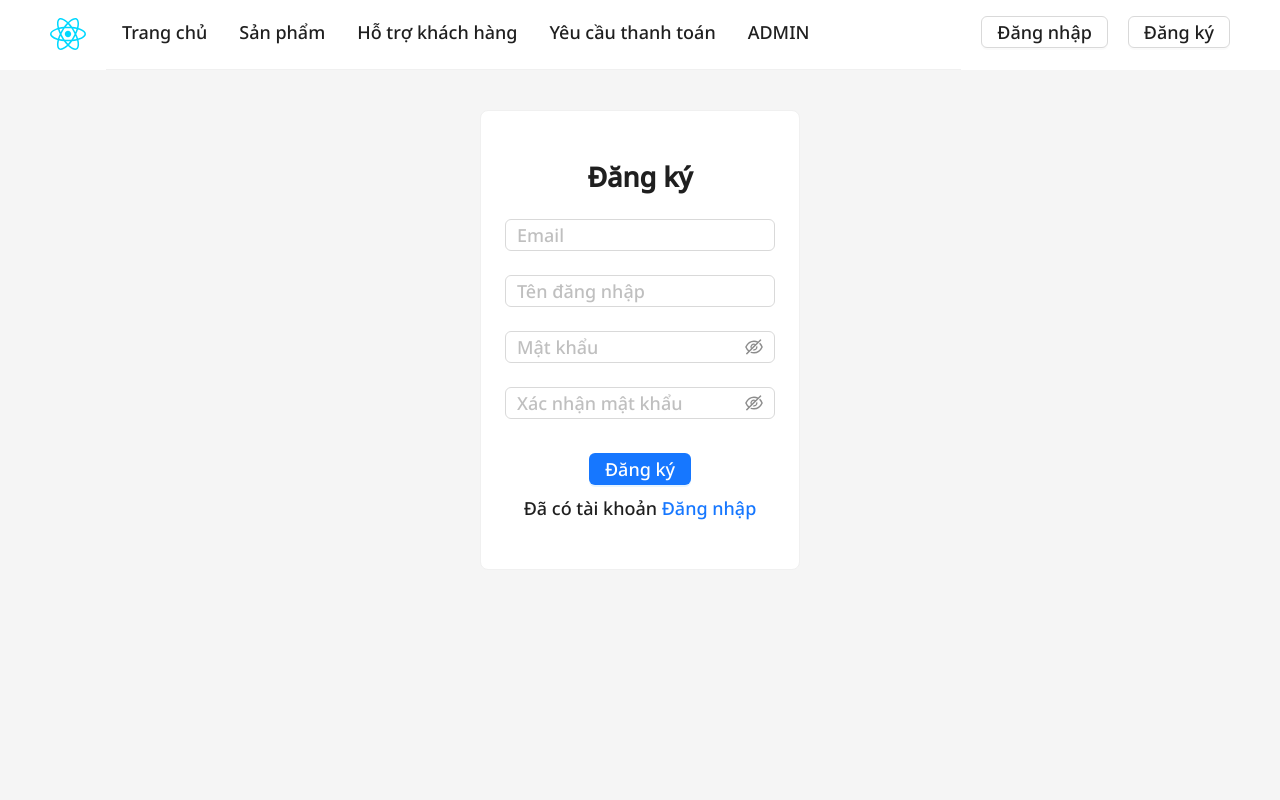
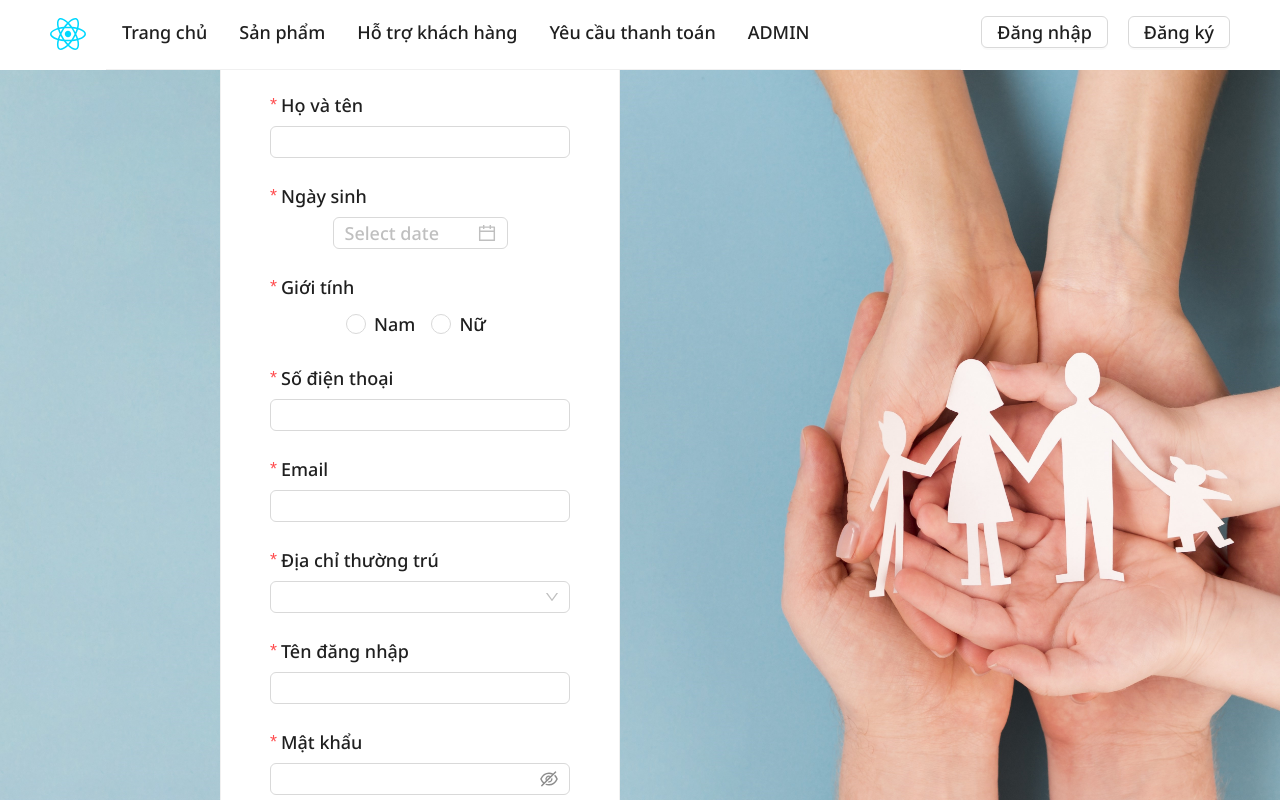
Before and after one commit to nthihongphuc/System-Of-Health-Insurance, a React (Vite) app: page /register in a window 1280 px wide. Shown: the top 800 px of the page. Built offline with nearby package versions, Linux system fonts and the light colour scheme; the HTML template or start-up script is replaced by a standard one.

Commit message:
change layout, update sign up

```diff
--- a/src/pages/FogotPasswordPage.jsx
+++ b/src/pages/ForgotPasswordPage.jsx
@@ -39,16 +39,6 @@ const FogotPasswordPage = () => {
     };
   return (
     <Layout style={{ height: "100%" }}>
-      <Header
-        style={{
-          padding: 38,
-          background: colorBgContainer,
-          // background: "#yourBackgroundColor",  // Thay #yourBackgroundColor bằng mã màu bạn muốn sử dụng
-          display: "flex",
-          alignItems: "center",
-        }}
-      >
-      </Header>
       <Content style={{ margin: 40 }}>
         <Card
           style={{ width: "100%", minHeight: "100vh" }}
@@ -60,7 +50,7 @@ const FogotPasswordPage = () => {
         >
           <h2 style={{ textAlign: "center" }}>Cấp lại mật khẩu</h2>
           <Form
-            name="fogot_password_form"
+            name="forgot_password_form"
             onFinish={onFinish}
             style={{ width: 300, textAlign: "center" }}
             layout="vertical"
@@ -83,7 +73,7 @@ const FogotPasswordPage = () => {
               <Button
                 type="primary"
                 htmlType="submit"
-                className="fogotpass-form-button"
+                className="forgotpass-form-button"
                 style={{ marginTop: 10 }}
               >
                 Gửi mã yêu cầu
--- a/src/pages/LoginPage.jsx
+++ b/src/pages/LoginPage.jsx
@@ -1,37 +1,64 @@
 // import thư viện ở đây
-import { Form, Input, Button, Row, Card } from "antd";
+import { Form, Input, Button, Row, Card, Col } from "antd";
 import { Link, useNavigate } from "react-router-dom";
 import api from "../api/endpoint";
 import { toast } from "react-toastify";
-import React, { useState } from 'react'
+import React, { useState } from "react";
+import home1 from "../assets/home.jpg";
 
 // Định nghĩa component
 const LoginPage = () => {
   const navigate = useNavigate();
   const [error, setError] = useState(null);
-  const [username, setUsername] = React.useState("")
-  const [password, setPassword] = React.useState("")
+  const [username, setUsername] = React.useState("");
+  const [password, setPassword] = React.useState("");
 
   const onFinish = async () => {
     try {
       const data = await api.login({ username, password });
       if (data.success) {
-        localStorage.setItem('access_token', data.data.accessToken);
-        navigate('/home');
+        localStorage.setItem("access_token", data.data.accessToken);
+        navigate("/home");
       } else {
         // Sử dụng toast để hiển thị thông báo lỗi
-        toast.error('Đăng nhập không thành công. Vui lòng kiểm tra lại thông tin đăng nhập.');
+        toast.error(
+          "Đăng nhập không thành công. Vui lòng kiểm tra lại thông tin đăng nhập."
+        );
       }
     } catch (error) {
-      console.error('Error during login:', error);
+      console.error("Error during login:", error);
       // Sử dụng toast để hiển thị thông báo lỗi
-      toast.error('Đã có lỗi xảy ra, vui lòng kiểm tra lại.');
+      toast.error("Đã có lỗi xảy ra, vui lòng kiểm tra lại.");
     }
   };
 
   return (
-    <Row style={{ width: "100%", textAlign: "center", justifyContent: "center" }}>
-      <Card style={{ margin: 40, width: "100%", maxWidth: 300 }} bodyStyle={{ textAlign: "left" }}>
+    <Row
+      style={{
+        width: "100%",
+        textAlign: "center",
+        justifyContent: "center",
+        backgroundImage: `url(${home1})`,
+        backgroundPosition: "center",
+        backgroundSize: "cover",
+        backgroundRepeat: "no-repeat",
+        aspectRatio: "16/7",
+      }}
+    >
+      <Col
+        span={12}
+        style={{
+          paddingLeft: 300,
+          justifyContent: "center",
+          display: "flex",
+          flexDirection: "column",
+          height: "100%",
+        }}
+      >
+        <Card
+          style={{ width: "100%", maxWidth: 350, height: 400 }}
+          bodyStyle={{ textAlign: "left" }}
+        >
           <h2 style={{ textAlign: "center" }}>Đăng nhập</h2>
           <Form
             name="normal_login"
@@ -71,7 +98,9 @@ const LoginPage = () => {
 
             <Form.Item style={{ textAlign: "center" }}>
               {/* Link quên mật khẩu */}
-            <div style={{ fontSize: 12, textAlign: "left", marginBottom: 15 }}>
+              <div
+                style={{ fontSize: 12, textAlign: "left", marginBottom: 15 }}
+              >
                 <Link to="/forgot-password">Quên tài khoản/mật khẩu</Link>
               </div>
               {/* Nút đăng nhập */}
@@ -90,6 +119,8 @@ const LoginPage = () => {
             </Form.Item>
           </Form>
         </Card>
+      </Col>
+      <Col span={12} style={{ padding: 20 }}></Col>
     </Row>
   );
 };
--- a/src/pages/RegisterPage.jsx
+++ b/src/pages/RegisterPage.jsx
@@ -1,33 +1,47 @@
-import { Form, Input, Button, Row, Card } from "antd";
+import {
+  Form,
+  Input,
+  Button,
+  Row,
+  Card,
+  DatePicker,
+  Radio,
+  Cascader,
+  Col,
+} from "antd";
 import { Link, useNavigate } from "react-router-dom";
 import api from "../api/endpoint";
 import { toast } from "react-toastify";
+import { address } from "../data/address";
+import home1 from "../assets/home.jpg";
 
 const RegisterPage = () => {
-  const navigate =useNavigate();
+  const navigate = useNavigate();
   const onFinish = async (values) => {
-
     const { username, email, password, passwordConfirm } = values;
     // Lưu thông tin vào localStorage
-    localStorage.setItem('registrationInfo', JSON.stringify({
-     email: values.email}));
+    localStorage.setItem(
+      "registrationInfo",
+      JSON.stringify({
+        email: values.email,
+      })
+    );
 
     // Kiểm tra xem mật khẩu và mật khẩu xác nhận có trùng khớp không
     if (password !== passwordConfirm) {
-        alert('Mật khẩu xác nhận không trùng khớp với mật khẩu chính');
+      alert("Mật khẩu xác nhận không trùng khớp với mật khẩu chính");
       return; // Dừng hàm nếu mật khẩu không trùng khớp
     }
     try {
       // Gọi API đăng ký
       const data = await api.register(values);
       if (data) {
-        navigate('/infor');
+        navigate("/infor");
       } else {
-        toast.error('Đã có lỗi xảy ra, vui lòng kiểm tra lại');
+        toast.error("Đã có lỗi xảy ra, vui lòng kiểm tra lại");
       }
-
     } catch (error) {
-      console.error('Error during registration:', error);
+      console.error("Error during registration:", error);
       // Xử lý lỗi, chẳng hạn hiển thị thông báo lỗi cho người dùng
       if (error.response && error.response.data && error.response.data.error) {
         // Lấy thông báo lỗi từ backend và hiển thị trong toast
@@ -35,14 +49,41 @@ const RegisterPage = () => {
         toast.error(errorMessage);
       } else {
         // Xử lý các trường hợp lỗi khác và hiển thị thông báo mặc định
-          toast.error('Đã có lỗi xảy ra, vui lòng kiểm tra lại');
+        toast.error("Đã có lỗi xảy ra, vui lòng kiểm tra lại");
       }
     }
   };
 
   return (
-    <Row style={{ width: "100%", textAlign: "center", justifyContent: "center" }}>
-      <Card style={{ margin: 40, width: "100%", maxWidth: 320 }} bodyStyle={{ textAlign: "left" }}>
+    <Row
+      style={{
+        width: "100%",
+        paddingLeft: 180,
+        backgroundImage: `url(${home1})`,
+        backgroundPosition: "center",
+        backgroundSize: "cover",
+        backgroundRepeat: "no-repeat",
+        aspectRatio: "16/11",
+      }}
+    >
+      <Col
+        span={12}
+        style={{
+          //padding: 50,
+          justifyContent: "center",
+          display: "flex",
+          flexDirection: "column",
+          height: "100%",
+        }}
+      >
+        <Card
+          style={{ margin: 40, width: "100%", maxWidth: 400 }}
+          bodyStyle={{
+            display: "flex",
+            flexDirection: "column",
+            alignItems: "center",
+          }}
+        >
           <h2 style={{ textAlign: "center" }}>Đăng ký</h2>
           <Form
             name="Register-form"
@@ -50,9 +91,63 @@ const RegisterPage = () => {
               remember: true,
             }}
             onFinish={onFinish}
+            style={{ width: 300, textAlign: "center" }}
+            layout="vertical"
           >
             {/* Các trường nhập liệu email, username, password, passwordConfirm */}
             <Form.Item
+              label="Họ và tên"
+              name="cusname"
+              rules={[
+                {
+                  required: true,
+                  message: "Vui lòng nhập họ tên!",
+                },
+              ]}
+            >
+              <Input />
+            </Form.Item>
+            <Form.Item
+              label="Ngày sinh"
+              name="birthday"
+              rules={[
+                {
+                  required: true,
+                  message: "Vui lòng nhập ngày sinh!",
+                },
+              ]}
+            >
+              <DatePicker />
+            </Form.Item>
+            <Form.Item
+              label="Giới tính"
+              name="gender"
+              rules={[
+                {
+                  required: true,
+                  message: "Vui lòng chọn giới tính!",
+                },
+              ]}
+            >
+              <Radio.Group>
+                <Radio value="Nam"> Nam </Radio>
+                <Radio value="Nữ"> Nữ </Radio>
+              </Radio.Group>
+            </Form.Item>
+            <Form.Item
+              label="Số điện thoại"
+              name="phone"
+              rules={[
+                {
+                  required: true,
+                  message: "Vui lòng nhập số điện thoại!",
+                },
+              ]}
+            >
+              <Input />
+            </Form.Item>
+            <Form.Item
+              label="Email"
               name="email"
               rules={[
                 {
@@ -61,9 +156,22 @@ const RegisterPage = () => {
                 },
               ]}
             >
-            <Input placeholder="Email" />
+              <Input />
             </Form.Item>
             <Form.Item
+              label="Địa chỉ thường trú"
+              name="address"
+              rules={[
+                {
+                  required: true,
+                  message: "Vui lòng nhập địa chỉ!",
+                },
+              ]}
+            >
+              <Cascader options={address} />
+            </Form.Item>
+            <Form.Item
+              label="Tên đăng nhập"
               name="username"
               rules={[
                 {
@@ -72,9 +180,10 @@ const RegisterPage = () => {
                 },
               ]}
             >
-            <Input placeholder="Tên đăng nhập" />
+              <Input />
             </Form.Item>
             <Form.Item
+              label="Mật khẩu"
               name="password"
               rules={[
                 {
@@ -83,9 +192,10 @@ const RegisterPage = () => {
                 },
               ]}
             >
-            <Input.Password type="password" placeholder="Mật khẩu" />
+              <Input.Password type="password" />
             </Form.Item>
             <Form.Item
+              label="Xác nhận mật khẩu"
               name="passwordConfirm"
               dependencies={["password"]}
               rules={[
@@ -105,9 +215,8 @@ const RegisterPage = () => {
                 }),
               ]}
             >
-            <Input.Password type="password" placeholder="Xác nhận mật khẩu" />
+              <Input.Password type="password" />
             </Form.Item>
-
             <Form.Item style={{ textAlign: "center" }}>
               <Button
                 type="primary"
@@ -123,6 +232,8 @@ const RegisterPage = () => {
             </Form.Item>
           </Form>
         </Card>
+      </Col>
+      <Col span={12} style={{ padding: 20 }}></Col>
     </Row>
   );
 };
--- a/src/pages/SupportPage.jsx
+++ b/src/pages/SupportPage.jsx
@@ -11,12 +11,14 @@ import {
   Select,
   Cascader,
   Radio,
+  Row,
 } from "antd";
 import { Content } from "antd/es/layout/layout";
 import { address } from "../data/address";
 import api from "../api/endpoint";
 import { Navigate, useNavigate } from "react-router-dom";
 import { toast } from "react-toastify";
+import bg from "../assets/bg-01.png";
 
 const { Header } = Layout;
 const { TextArea } = Input;
@@ -26,35 +28,45 @@ const SupportPage = () => {
   const {
     token: { colorBgContainer },
   } = theme.useToken();
-  const navigate =useNavigate();
-  const onFinish = async(values) => {
+  const navigate = useNavigate();
+  const onFinish = async (values) => {
     console.log(values);
-    try{
-      const addressString = values.address.join(', ');
+    try {
+      const addressString = values.address.join(", ");
       values.address = addressString;
       const data = await api.SupportCustomer(values);
       if (data) {
-        navigate('/home');
+        navigate("/home");
       } else {
-        toast.error('Đã có lỗi xảy ra, vui lòng kiểm tra lại');
+        toast.error("Đã có lỗi xảy ra, vui lòng kiểm tra lại");
       }
-    }
-    catch(error){
+    } catch (error) {
       if (error.response && error.response.data && error.response.data.error) {
         // Lấy thông báo lỗi từ backend và hiển thị trong toast
         const errorMessage = error.response.data.error;
         toast.error(errorMessage);
       } else {
         // Xử lý các trường hợp lỗi khác và hiển thị thông báo mặc định
-          toast.error('Đã có lỗi xảy ra, vui lòng kiểm tra lại');
+        toast.error("Đã có lỗi xảy ra, vui lòng kiểm tra lại");
       }
     }
   };
   return (
     <Layout style={{ height: "100%" }}>
-      <Content style={{ margin: 40 }}>
+        <Row
+          style={{
+            width: "100%",
+            justifyContent: "center",
+            padding: 40,
+            backgroundImage: `url(${bg})`,
+            backgroundPosition: "center",
+            backgroundSize: "cover",
+            backgroundRepeat: "no-repeat",
+            aspectRatio: "16/8",
+          }}
+        >
           <Card
-          style={{ width: "100%", minHeight: "100vh" }}
+            style={{ width: "100%", height: 750, maxWidth: 450 }}
             bodyStyle={{
               display: "flex",
               flexDirection: "column",
@@ -142,17 +154,23 @@ const SupportPage = () => {
                 ]}
               >
                 <Select>
-                <Select.Option value="insurance">Tư vấn về bảo hiểm</Select.Option>
+                  <Select.Option value="insurance">
+                    Tư vấn về bảo hiểm
+                  </Select.Option>
                   <Select.Option value="bill">Tư vấn về hóa đơn</Select.Option>
                   <Select.Option value="other">Khác</Select.Option>
                 </Select>
               </Form.Item>
-            <Button type="primary" htmlType="submit" style={{ marginTop: 10 }}>
+              <Button
+                type="primary"
+                htmlType="submit"
+                style={{ marginTop: 10 }}
+              >
                 Gửi thông tin
               </Button>
             </Form>
           </Card>
-      </Content>
+        </Row>
     </Layout>
   );
 };
--- a/src/routes/Router.jsx
+++ b/src/routes/Router.jsx
@@ -14,6 +14,7 @@ import ProfileLayout from "../layouts/ProfileLayout";
 import InputInforPage from "../pages/InputInforPage";
 import RegisterInsurance from "../pages/RegisterInsurance";
 import BillPage from "../pages/BillPage";
+import ForgotPasswordPage from "../pages/ForgotPasswordPage";
 import RequestPayment from "../pages/RequestPayment";
 import InsuranceListPage from "../pages/InsuranceListPage";
 import AdminPage from "../pages/AdminPage";
@@ -55,6 +56,7 @@ const Router = () => {
           <Route path="/infor" element={<InputInforPage />} />
           <Route path="/profile/*" element={<ProfileRouter />} />
           <Route path="/product/:id/register" element={<RegisterInsurance />} />
+          <Route path="/forgot-password" element={<ForgotPasswordPage />} />
           <Route path="/payment_request" element={<RequestPayment />} />
           <Route path="/payment_request/type_payment" element={<TypePayment />} />
 
```
Also changed, not shown: src/assets/bg-01.png (added). Lines whose indentation alone changed are shown as unchanged.
